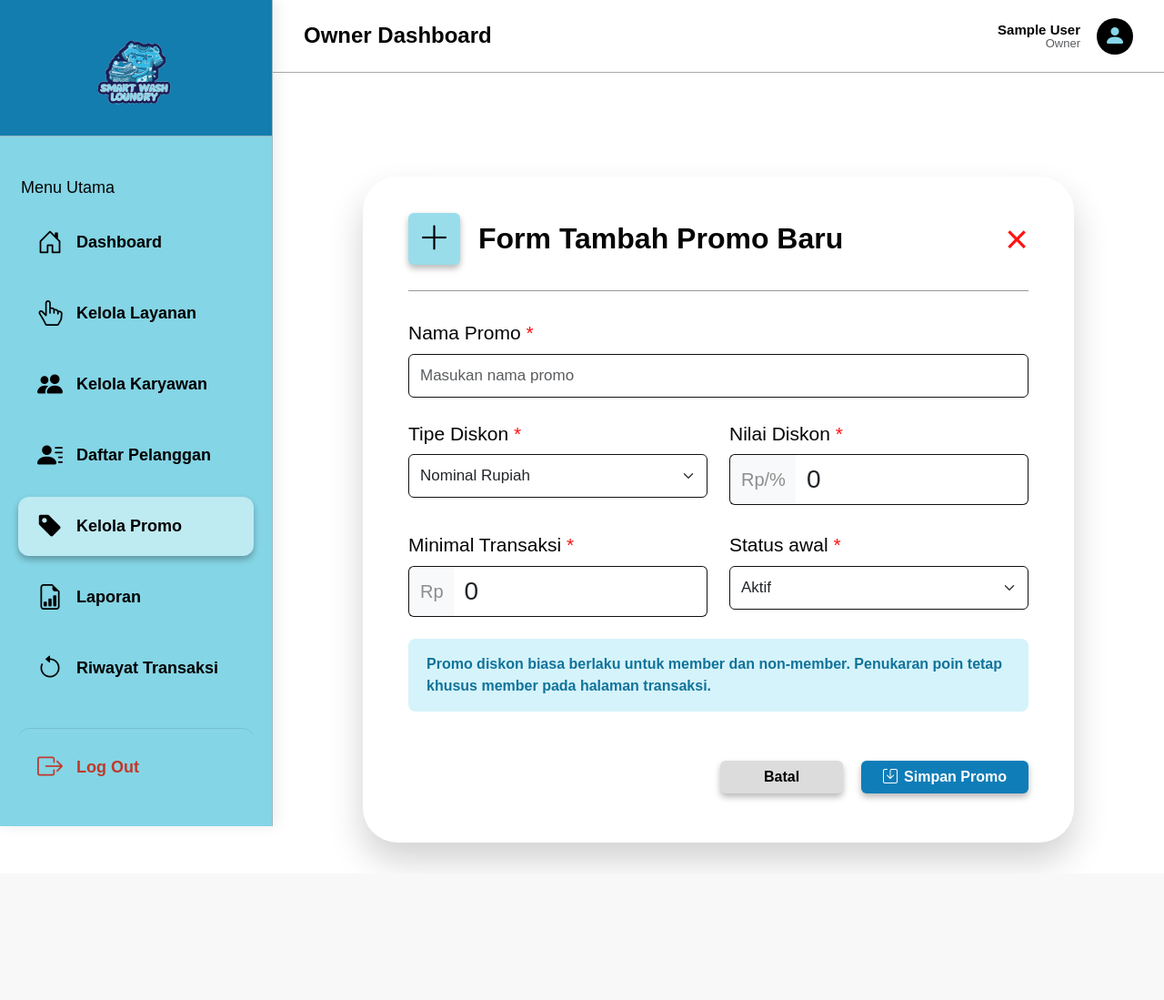
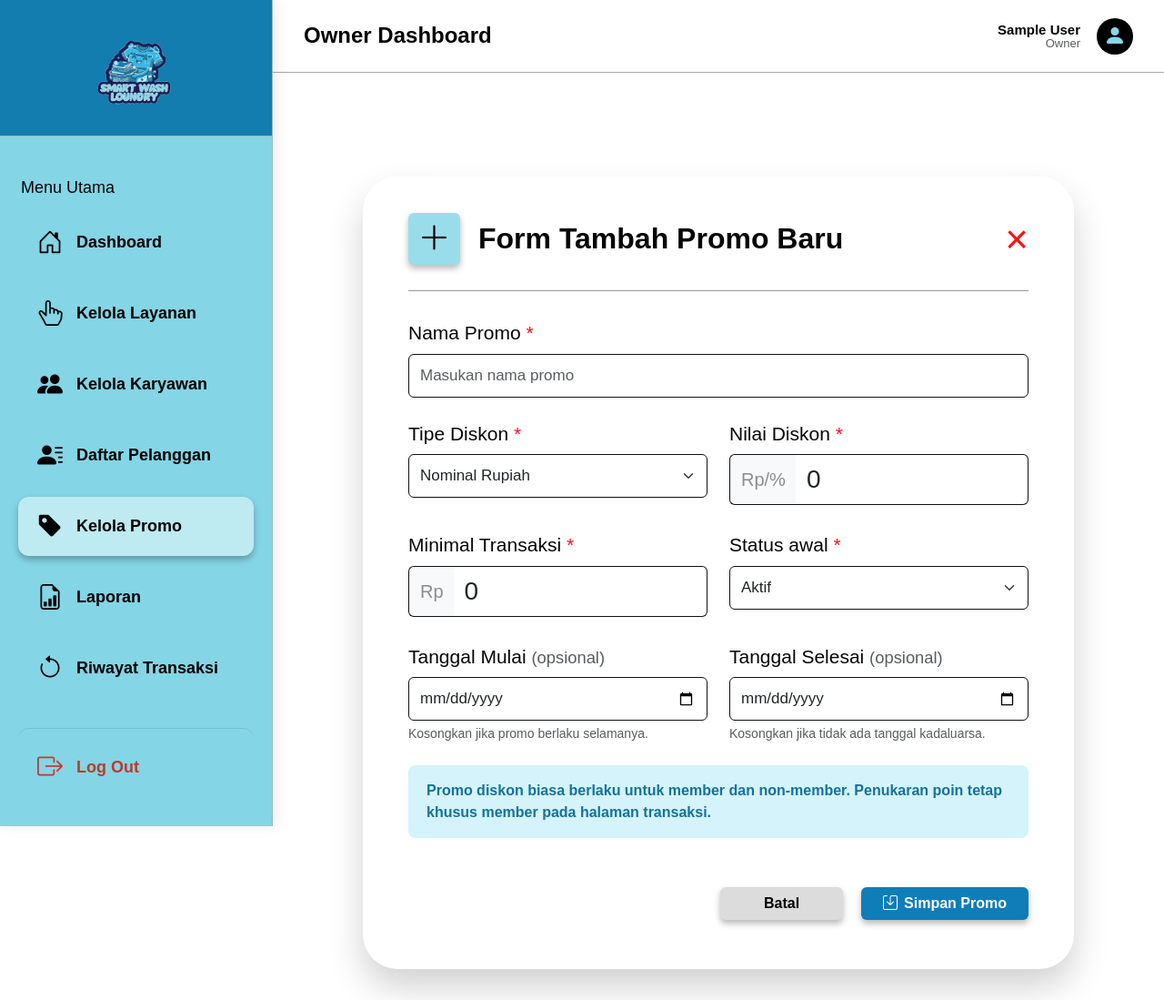
Before and after one commit to LthenSS/TA_Laundry, a Flask app: page /promo/tambah in a window 1280 px wide. Shown: the whole page at 91% size. Before the commit the page ends 949 px from the top, so only its background shows below. Run offline with Flask 3, Linux system fonts and the light colour scheme; the visitor is signed in with stand-in values (Sample User, id 1); some libraries are stand-ins or nearby versions.

Commit message:
Add promo date period feature (tanggal_mulai & tanggal_selesai)

```diff
--- a/models/promo.py
+++ b/models/promo.py
@@ -10,6 +10,8 @@ class Promo(db.Model):
     nilai_diskon = db.Column(db.Numeric(10, 2), nullable=False)
     minimal_transaksi = db.Column(db.Numeric(10, 2), nullable=False)
     status = db.Column(db.Enum("Aktif", "Tidak Aktif"), default="Aktif")
+    tanggal_mulai = db.Column(db.Date, nullable=True)
+    tanggal_selesai = db.Column(db.Date, nullable=True)
 
     def nilai_label(self):
         if self.tipe_diskon == "Persen":
--- a/routes/promo.py
+++ b/routes/promo.py
@@ -71,6 +71,8 @@ def _build_promo_from_form(promo=None):
     nilai_diskon = request.form.get("nilai_diskon", "0").strip()
     minimal_transaksi = request.form.get("minimal_transaksi", "0").strip()
     status = request.form.get("status", "Aktif").strip()
+    tanggal_mulai_str = request.form.get("tanggal_mulai", "").strip()
+    tanggal_selesai_str = request.form.get("tanggal_selesai", "").strip()
 
     try:
         nilai_diskon = Decimal(nilai_diskon)
@@ -91,6 +93,24 @@ def _build_promo_from_form(promo=None):
         flash("Diskon persen maksimal 100%.", "warning")
         return None
 
+    tanggal_mulai = None
+    tanggal_selesai = None
+    if tanggal_mulai_str:
+        try:
+            from datetime import datetime
+            tanggal_mulai = datetime.strptime(tanggal_mulai_str, "%Y-%m-%d").date()
+        except ValueError:
+            flash("Format tanggal mulai tidak valid.", "warning")
+            return None
+
+    if tanggal_selesai_str:
+        try:
+            from datetime import datetime
+            tanggal_selesai = datetime.strptime(tanggal_selesai_str, "%Y-%m-%d").date()
+        except ValueError:
+            flash("Format tanggal selesai tidak valid.", "warning")
+            return None
+
     if promo is None:
         promo = Promo()
 
@@ -99,5 +119,7 @@ def _build_promo_from_form(promo=None):
     promo.nilai_diskon = nilai_diskon
     promo.minimal_transaksi = minimal_transaksi
     promo.status = status
+    promo.tanggal_mulai = tanggal_mulai
+    promo.tanggal_selesai = tanggal_selesai
 
     return promo
--- a/templates/promo/form.html
+++ b/templates/promo/form.html
@@ -55,6 +55,21 @@
                 </div>
             </div>
 
+            <div class="row g-4 mt-1">
+                <div class="col-md-6">
+                    <label for="tanggal_mulai" class="form-label">Tanggal Mulai <span class="text-muted small">(opsional)</span></label>
+                    <input type="date" class="form-control" id="tanggal_mulai" name="tanggal_mulai"
+                        value="{{ promo.tanggal_mulai.strftime('%Y-%m-%d') if promo and promo.tanggal_mulai else '' }}">
+                    <div class="form-text">Kosongkan jika promo berlaku selamanya.</div>
+                </div>
+                <div class="col-md-6">
+                    <label for="tanggal_selesai" class="form-label">Tanggal Selesai <span class="text-muted small">(opsional)</span></label>
+                    <input type="date" class="form-control" id="tanggal_selesai" name="tanggal_selesai"
+                        value="{{ promo.tanggal_selesai.strftime('%Y-%m-%d') if promo and promo.tanggal_selesai else '' }}">
+                    <div class="form-text">Kosongkan jika tidak ada tanggal kadaluarsa.</div>
+                </div>
+            </div>
+
             <div class="sw-promo-note mt-4 mb-0">
                 Promo diskon biasa berlaku untuk member dan non-member. Penukaran poin tetap khusus member pada halaman transaksi.
             </div>
```
Also changed, not shown: routes/kasir.py (+8 -0 lines), routes/transaksi.py (+8 -2 lines), templates/promo/index.html (+13 -1 lines).
